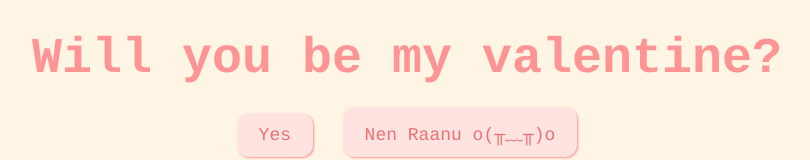
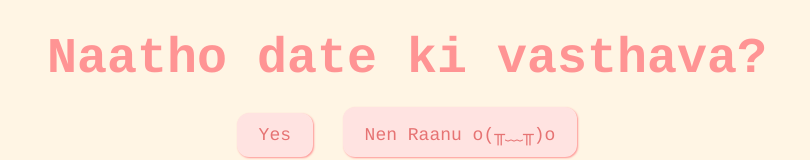
Before and after one commit to satyaroshan1861/Valentines, a plain HTML site: page index.html in a window 1280 px wide. Shown: the top 160 px of the page, without its empty margins (233-1043 px from the left). Drawn offline with Linux system fonts and the light colour scheme.

Commit message:
Update index.html

```diff
--- a/index.html
+++ b/index.html
@@ -7,7 +7,7 @@
     <link rel="stylesheet" href="css/valentine.css" />
   </head>
   <body>
-    <div id="valentineQuestion"><b>Will you be my valentine?</b></div>
+    <div id="valentineQuestion"><b>Naatho date ki vasthava?</b></div>
     <button class="answerButton" onclick="location.href='thankyou.html'">
       Yes
     </button>
```
